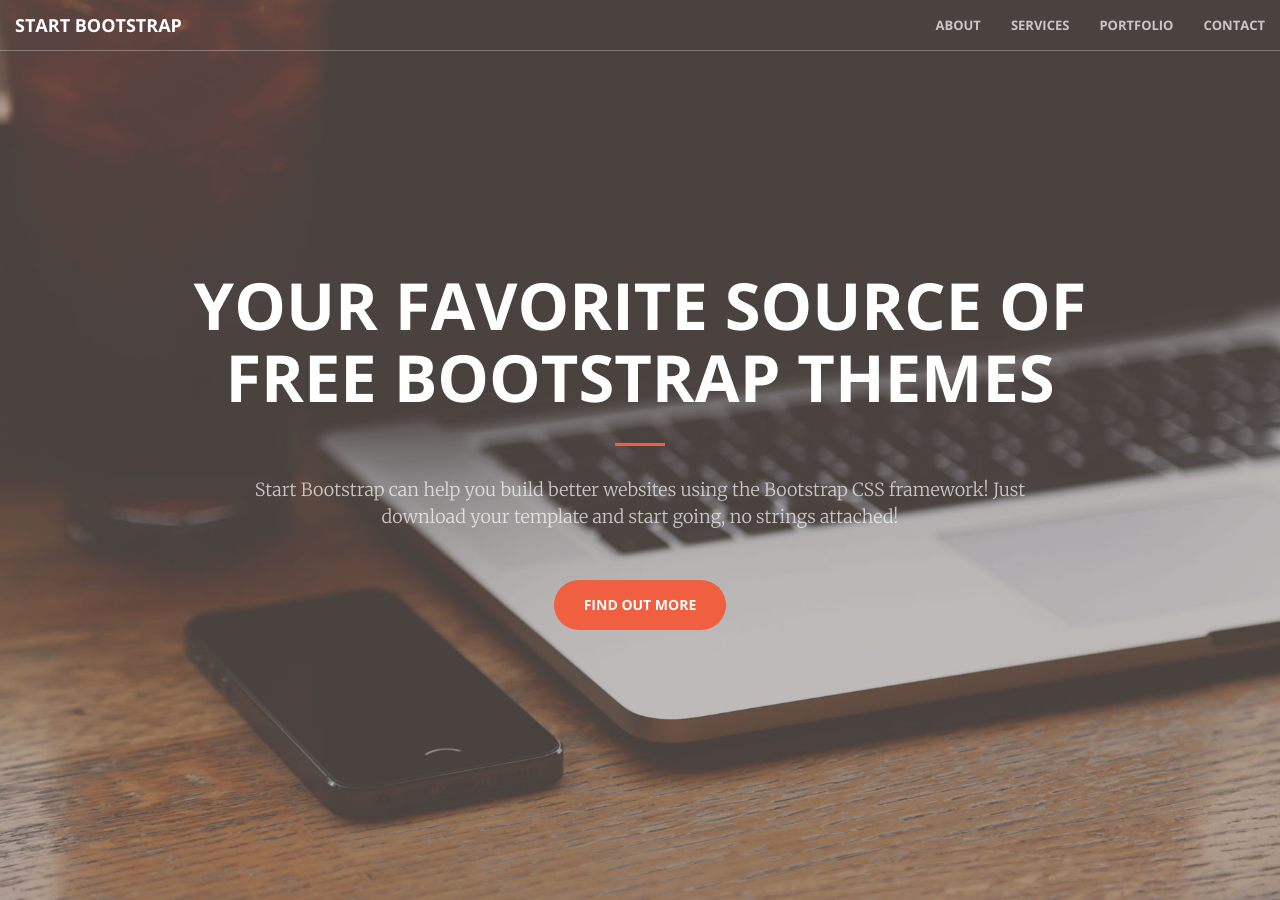
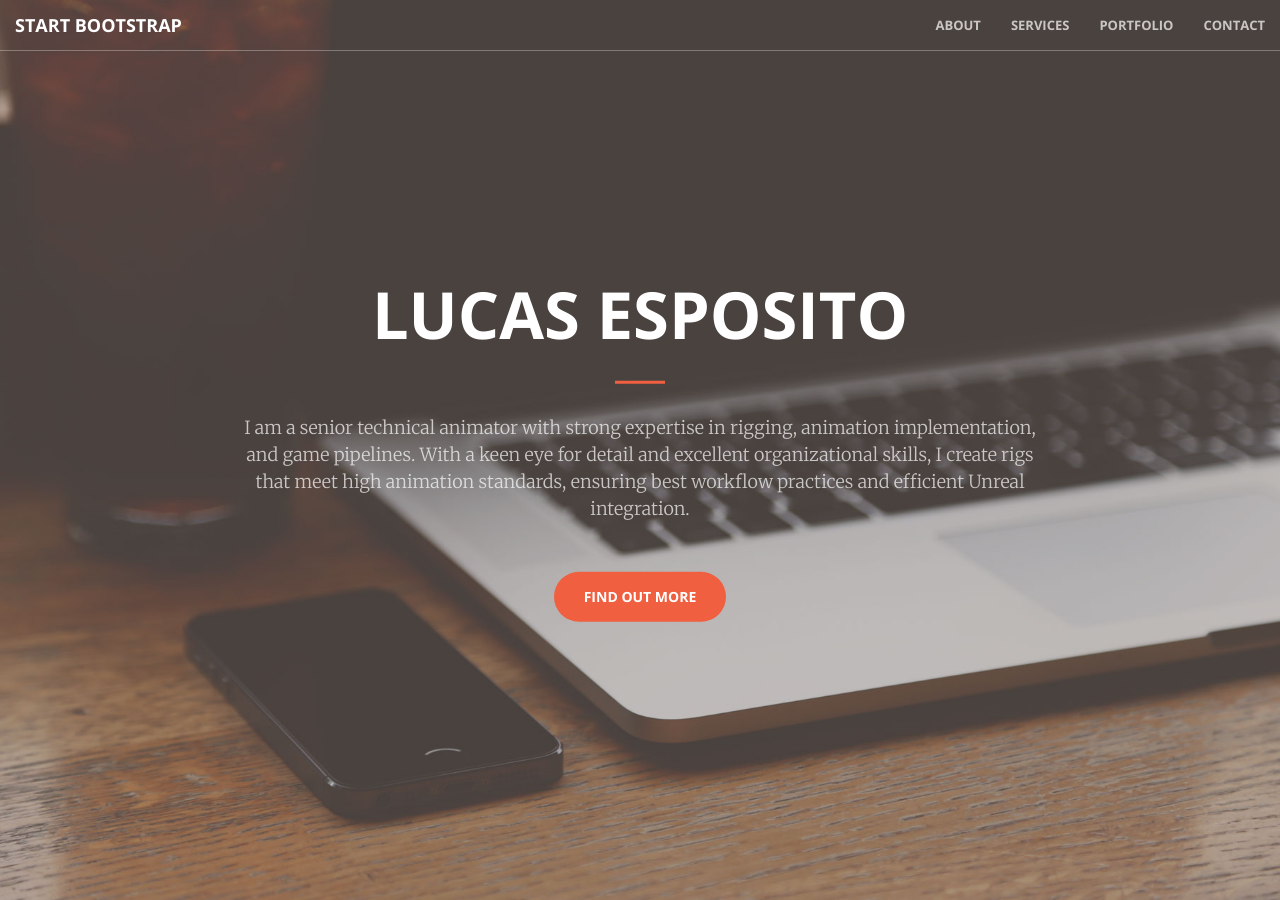
Before and after one commit to lucasposito/lucasposito.github.io, a Jekyll site: the page built from index.html, in a window 1280 px wide and 900 px high. Built offline with Jekyll 4.4.1, drawn with Linux system fonts in a browser that asks for light colours.

Commit message:
Update header

```diff
--- a/_includes/header.html
+++ b/_includes/header.html
@@ -1,9 +1,9 @@
 <header>
     <div class="header-content">
         <div class="header-content-inner">
-            <h1>Your Favorite Source of Free Bootstrap Themes</h1>
+            <h1>Lucas Esposito</h1>
             <hr>
-            <p>Start Bootstrap can help you build better websites using the Bootstrap CSS framework! Just download your template and start going, no strings attached!</p>
+            <p>I am a senior technical animator with strong expertise in rigging, animation implementation, and game pipelines. With a keen eye for detail and excellent organizational skills, I create rigs that meet high animation standards, ensuring best workflow practices and efficient Unreal integration.</p>
             <a href="#about" class="btn btn-primary btn-xl page-scroll">Find Out More</a>
         </div>
     </div>
```
